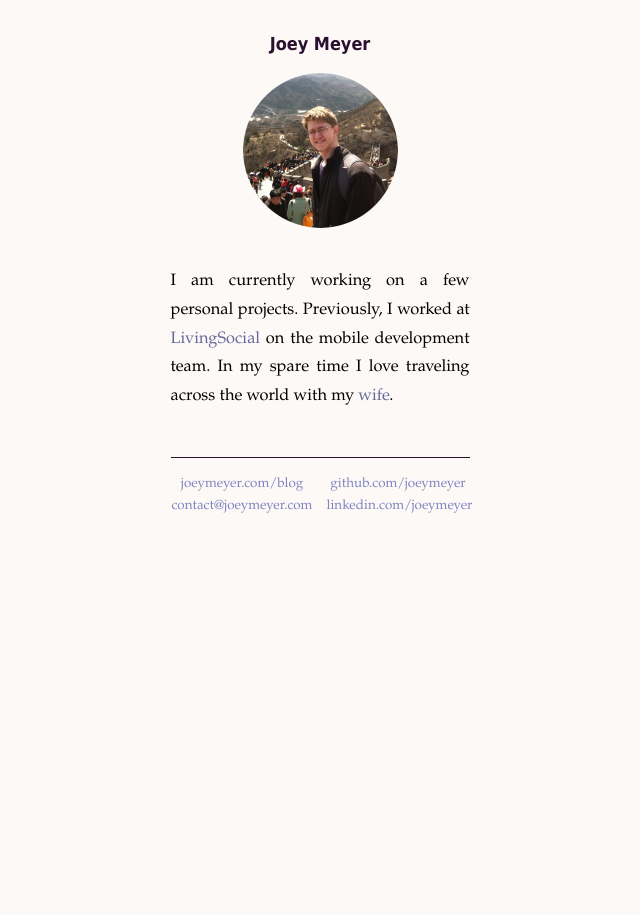
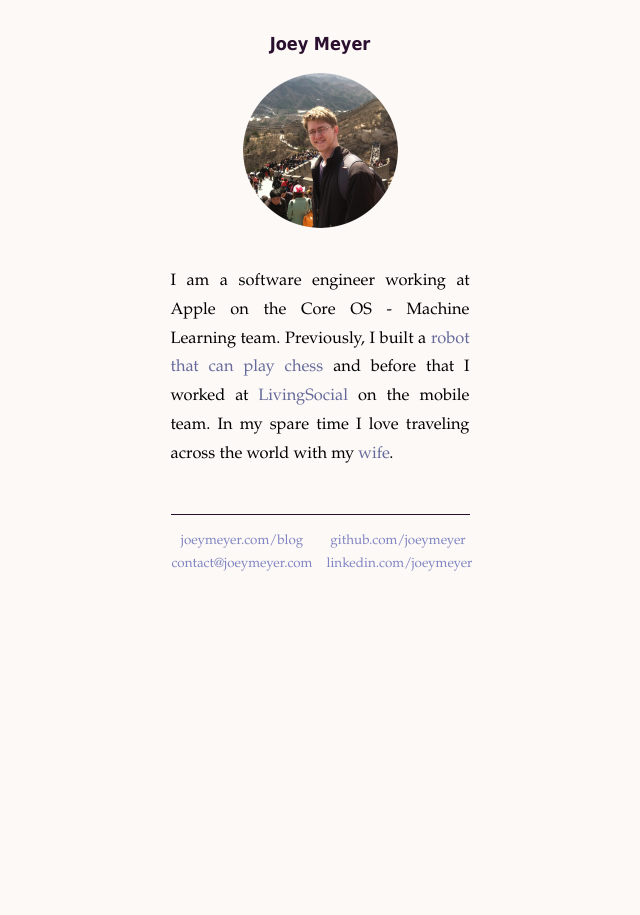
Before and after one commit to joeymeyer/www.joeymeyer.com, a Jekyll site: the page built from index.html, in a window 1280 px wide. Shown: the whole page, without its empty margins (320-960 px from the left). Built offline with Jekyll 4.4.1, drawn with Linux system fonts in a browser that asks for light colours; Markdown is read by kramdown in place of the engine named in the settings.

Commit message:
update index bio

```diff
--- a/index.html
+++ b/index.html
@@ -5,6 +5,6 @@ title: Joey Meyer | Home
 
 <div id="home">
   <p>
-    I am currently working on a few personal projects. Previously, I worked at <a href="https://www.livingsocial.com/mobile">LivingSocial</a> on the mobile development team. In my spare time I love traveling across the world with my <a href="https://www.instagram.com/aworldoflavor/">wife</a>.
+    I am a software engineer working at Apple on the Core OS - Machine Learning team. Previously, I built a <a href="http://www.raspberryturk.com">robot that can play chess</a> and before that I worked at <a href="https://www.livingsocial.com/mobile">LivingSocial</a> on the mobile team. In my spare time I love traveling across the world with my <a href="https://www.instagram.com/aworldoflavor/">wife</a>.
   </p>
 </div>
```
